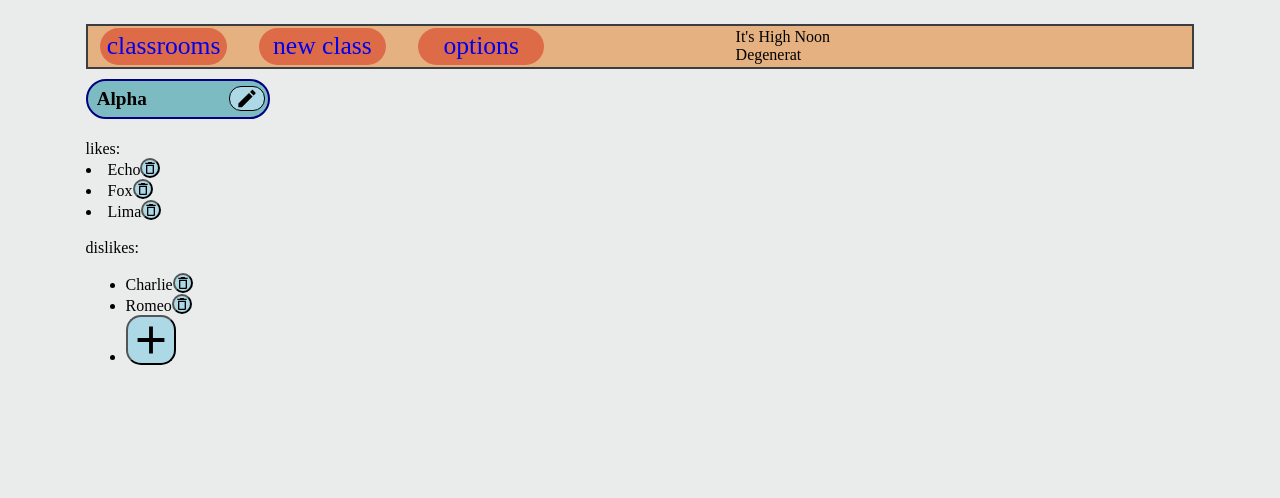
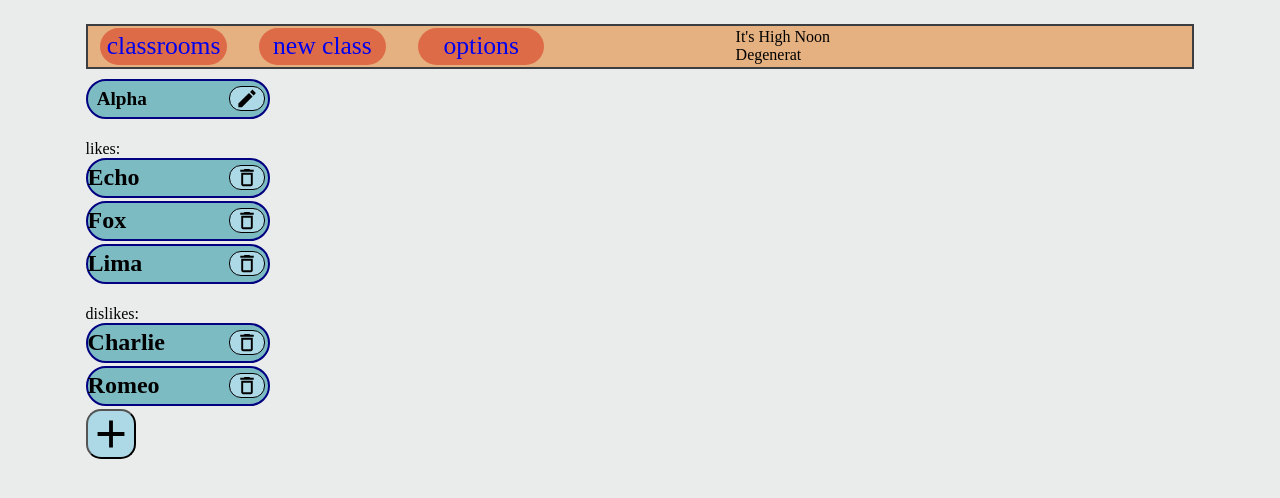
Before and after one commit to gulilo/Classroom, a React (Create React App) app: page /classroom/0/student/1/edit in a window 1280 px wide. Shown: the top 498 px of the page. Built offline with nearby package versions, Linux system fonts and the light colour scheme.

Commit message:
student edit style done

```diff
--- a/src/Components/StudentEdit.jsx
+++ b/src/Components/StudentEdit.jsx
@@ -88,10 +88,10 @@ class StudentEdit extends Component {
 
     return arr.map((student) => (
       <li key={`${student.id}`}>
-        <span>
+        <span className={labelStyles.StudentNameBracket}>
           {student.name}
           <button
-            className={buttonStyles.deleteButton}
+            className={labelStyles.DeleteButton}
             onClick={(e) => this.HandleDelete(student, list)}
           ></button>
         </span>
@@ -143,14 +143,14 @@ class StudentEdit extends Component {
             </li>
           ) : this.state.likeAdd ? (
             <li key="new">
-              <span>
-                <select ref={this.likeAdd}>
+              <span className={labelStyles.StudentNameBracket}>
+                <select className={labelStyles.StudentPicker} ref={this.likeAdd}>
                   {this.state.otherStudents.map(({ id, name }) => (
                     <option value={id}>{name}</option>
                   ))}
                 </select>
                 <button
-                  className={buttonStyles.saveButton}
+                  className={labelStyles.saveButton}
                   onClick={(e) => {
                     this.HandleSave(this.likeAdd.current.value, "likes");
                     this.setState({ likeAdd: false });
@@ -162,7 +162,7 @@ class StudentEdit extends Component {
         </span>
         <br />
         dislikes:
-        <ul>
+        <span>
           {this.ShowList("dislike")}
 
           {this.state.student.dislike.length < 3 && !this.state.dislikeAdd ? (
@@ -176,14 +176,14 @@ class StudentEdit extends Component {
             </li>
           ) : this.state.dislikeAdd ? (
             <li key="new">
-              <span>
-                <select ref={this.dislikeAdd}>
+              <span className={labelStyles.StudentNameBracket}>
+                <select className={labelStyles.StudentPicker} ref={this.dislikeAdd}>
                   {this.state.otherStudents.map(({ id, name }) => (
                     <option value={id}>{name}</option>
                   ))}
                 </select>
                 <button
-                  className={buttonStyles.saveButton}
+                  className={labelStyles.saveButton}
                   onClick={(e) => {
                     this.HandleSave(this.dislikeAdd.current.value, "dislike");
                     this.setState({ dislikeAdd: false });
@@ -192,7 +192,7 @@ class StudentEdit extends Component {
               </span>
             </li>
           ) : null}
-        </ul>
+        </span>
       </div>
     );
   }
--- a/src/cssFiles/StudentEdit.module.css
+++ b/src/cssFiles/StudentEdit.module.css
@@ -27,6 +27,8 @@
     padding: 0px 0px;
 
     margin-bottom: 3px;
+
+    list-style: none;
 }
 
 .StudentNameBracket > .editbutton{
@@ -63,6 +65,24 @@
     background-size: 100% 100%;
 }
 
+.StudentNameBracket > .DeleteButton{
+        width: 20%;
+        height: 70%;
+
+
+        justify-self: left;
+        margin: 2%;
+        border-radius: 0.9em;
+        border-style: solid;
+        border-width: 0.1em;
+        outline: none;
+        background-color: lightblue;
+        background-image: url("/icons1/delete_outline-24px.svg");
+        background-repeat: no-repeat;
+        background-size: 100% 100%;
+
+}
+
 .StudentNameBracket > .NameLabel{
     display: flex;
     text-decoration: none;
@@ -78,3 +98,35 @@
 
     font-size: 80%;
 }
+
+.StudentNameBracket > .StudentPicker{
+
+    box-sizing: border-box;
+
+    align-items: center;
+
+    height: 80%;
+
+    font-size: 1.5rem;
+    font-weight: bold;
+    text-transform: capitalize;
+    text-decoration: none;
+
+
+    margin-right: 2%;
+
+    border : 2px navy solid;
+    border-radius: 50px;
+    background-color: var(--melon);
+    padding: 0px 0px;
+
+    margin-bottom: 3px;
+
+    list-style: none;
+
+}
+
+
+li{
+    list-style: none;
+}
```
